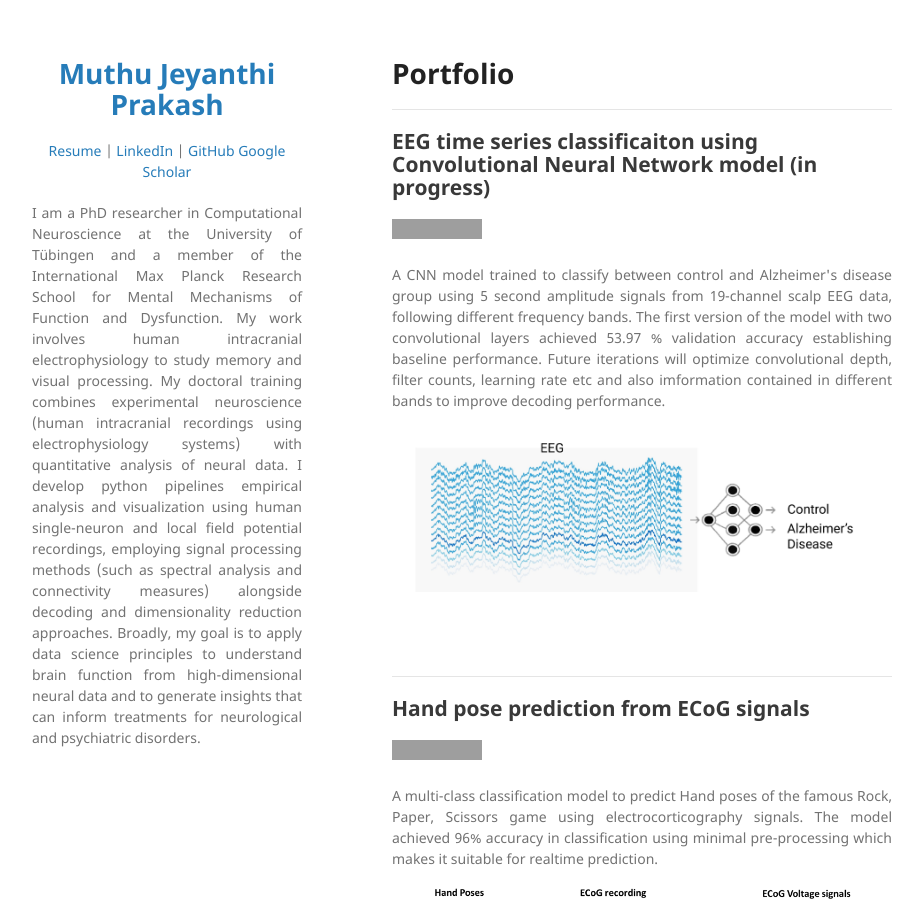
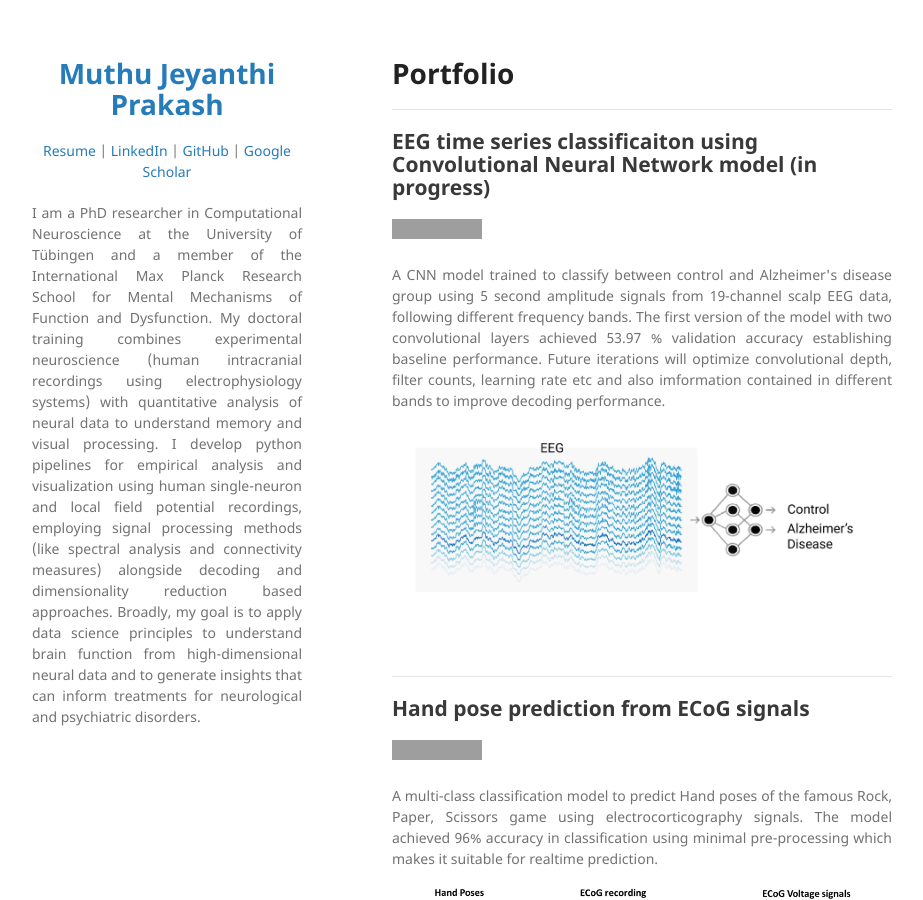
Before and after one commit to Muthu-Jeyanthi/Muthu-Jeyanthi.github.io, a Jekyll site: the page built from index.md, in a window 1280 px wide and 900 px high. Shown: the whole window, without its empty margins (178-1101 px from the left). Built offline with Jekyll 4.4.1, drawn with Linux system fonts in a browser that asks for light colours; our own code applies the rules of GitHub Pages for plain Markdown files; grey boxes are pictures that could not be loaded.

Commit message:
Refactor description and update GitHub link
Updated the GitHub link and restructured the description for clarity.

```diff
--- a/_config.yml
+++ b/_config.yml
@@ -3,12 +3,14 @@ description:
   <p align="center">
   <a href="profile/Prakash_resume.pdf">Resume</a> |
   <a href="https://www.linkedin.com/in/muthu-jeyanthi/">LinkedIn</a> |
-  <a href="https://github.com/Muthu-Jeyanthi">GitHub</a>
+  <a href="https://github.com/Muthu-Jeyanthi">GitHub</a> |
   <a href="https://scholar.google.com/citations?user=abpnMRAAAAAJ&hl=en">Google Scholar</a>
   </p>
 
   <p align="justify">
-  I am a PhD researcher in Computational Neuroscience at the University of Tübingen and a member of the International Max Planck Research School for Mental Mechanisms of Function and Dysfunction. My work involves human intracranial electrophysiology to study memory and visual processing. My doctoral training combines experimental neuroscience (human intracranial recordings using electrophysiology systems) with quantitative analysis of neural data. I develop python pipelines empirical analysis and visualization using human single-neuron and local field potential recordings, employing signal processing methods (such as spectral analysis and connectivity measures) alongside decoding and dimensionality reduction approaches. Broadly, my goal is to apply data science principles to understand brain function from high-dimensional neural data and to generate insights that can inform treatments for neurological and psychiatric disorders.
+  I am a PhD researcher in Computational Neuroscience at the University of Tübingen and a member of the International Max Planck Research School for Mental Mechanisms of Function and Dysfunction.
+  My doctoral training combines experimental neuroscience (human intracranial recordings using electrophysiology systems) with quantitative analysis of neural data to understand memory and visual processing. I develop python pipelines for empirical analysis and visualization using human single-neuron and local field potential recordings, employing signal processing methods (like spectral analysis and connectivity measures) alongside decoding and dimensionality reduction based approaches.
+  Broadly, my goal is to apply data science principles to understand brain function from high-dimensional neural data and to generate insights that can inform treatments for neurological and psychiatric disorders.
   </p>
 
 theme: jekyll-theme-minimal
```
